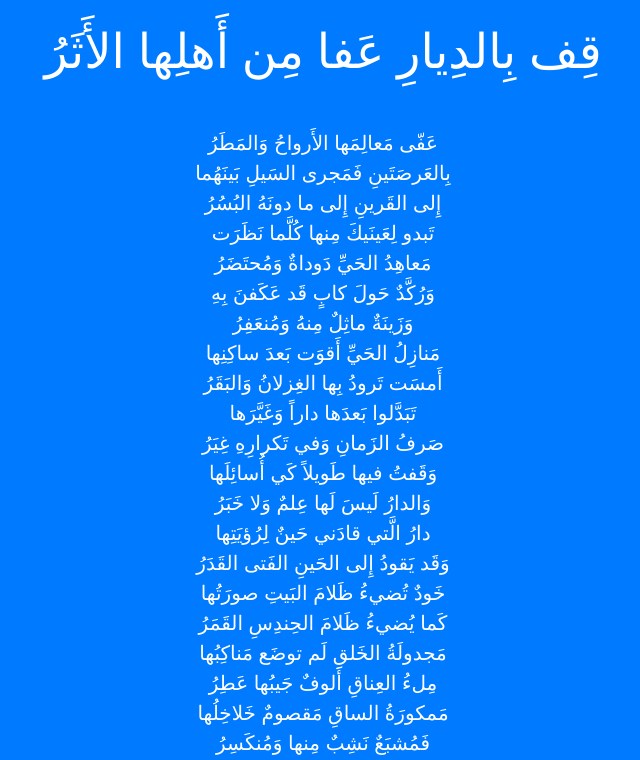
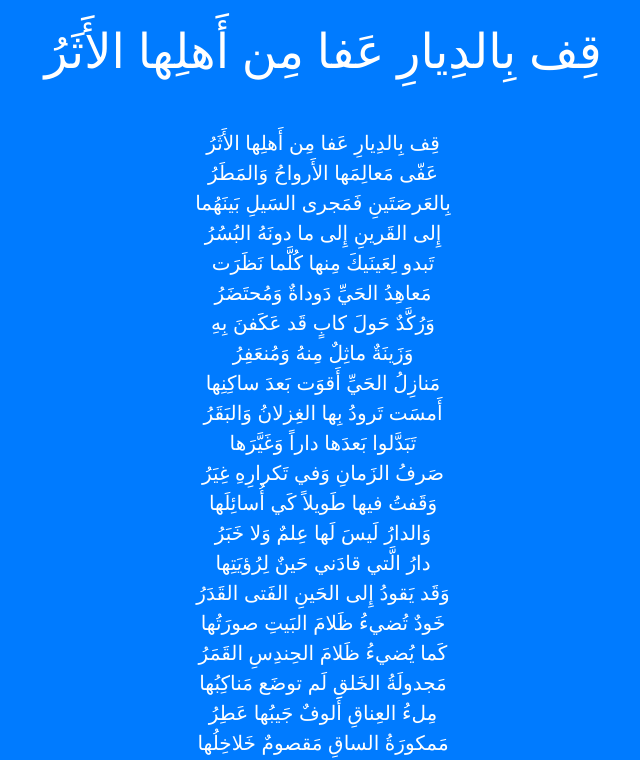
Before and after one commit to VisAdevil/ghazal, a website with bundled scripts: page index.html in a window 1280 px wide. Shown: the part 3820-4580 px from the top of the page, without its empty margins (317-957 px from the left). Built offline with nearby package versions, Linux system fonts and the light colour scheme.

Commit message:
Update index.html

```diff
--- a/index.html
+++ b/index.html
@@ -134,6 +134,7 @@
       <div class="row">
         <div class="col-lg-10 mx-auto">
           <p class="lead mb-5">
+            قِف بِالدِيارِ عَفا مِن أَهلِها الأَثَرُ<br>
             عَفّى مَعالِمَها الأَرواحُ وَالمَطَرُ<br>
             بِالعَرصَتَينِ فَمَجرى السَيلِ بَينَهُما<br>
             إِلى القَرينِ إِلى ما دونَهُ البُسُرُ<br>
```
